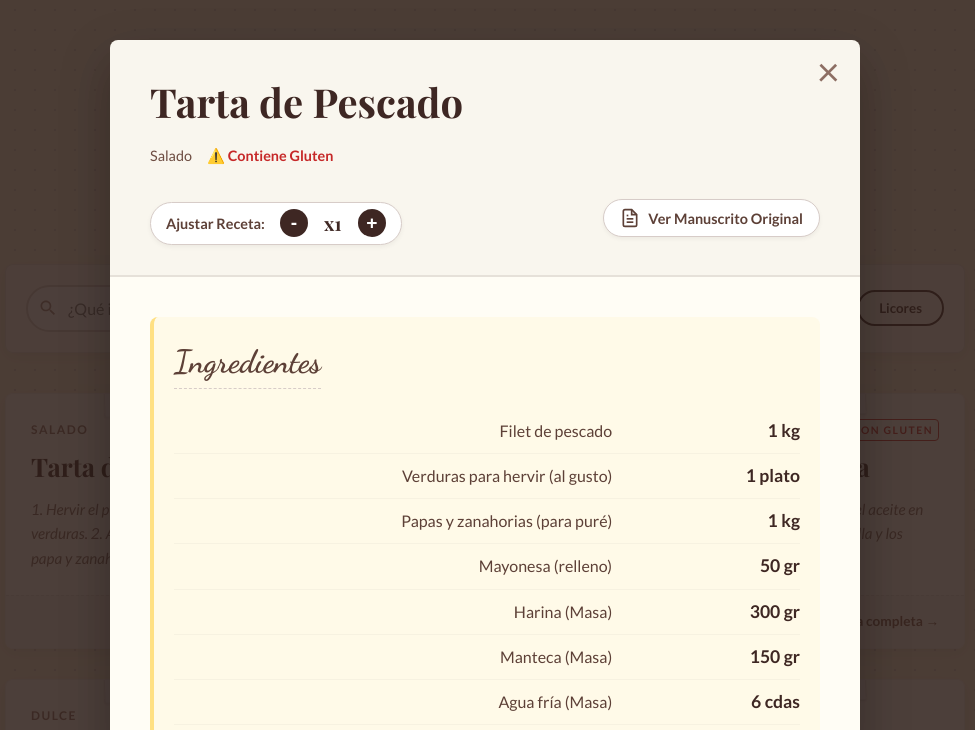
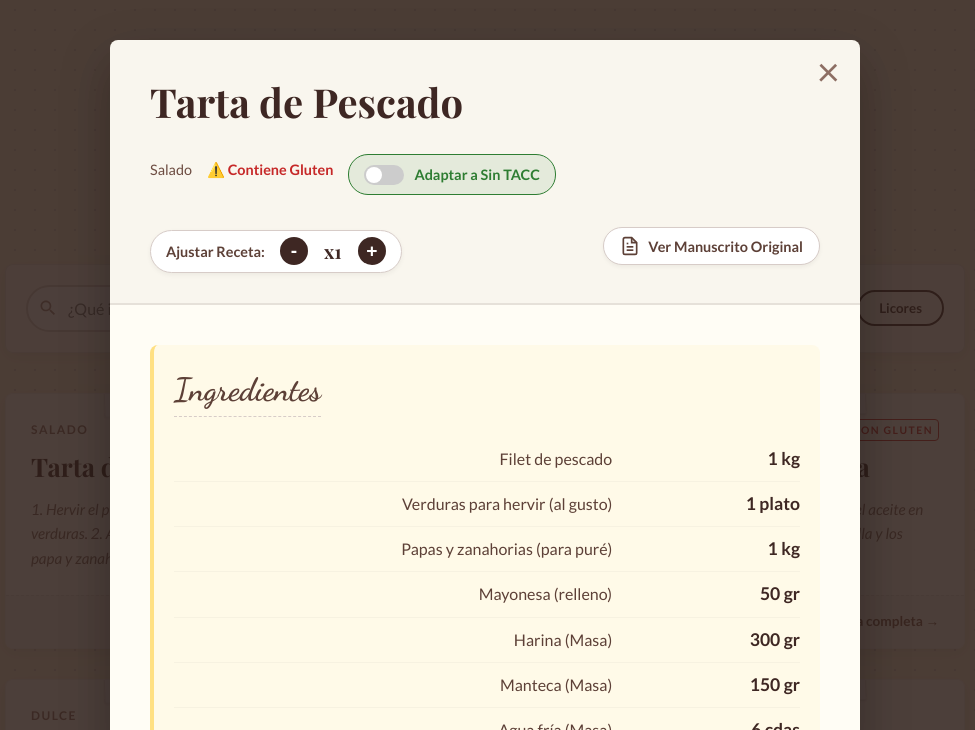
Before and after one commit to hidrapro/Recetas-de-Nini, a plain HTML site: page index.html in a window 1280 px wide. Both pictures are taken after a click on the element 310 px from the left and 520 px from the top of the page. Shown: the top 730 px of the page, without its empty margins (155-1130 px from the left). Drawn offline with nearby package versions, Linux system fonts and the light colour scheme; a web font is replaced by a local one.

Commit message:
Add files via upload

```diff
--- a/index.html
+++ b/index.html
@@ -17,6 +17,9 @@
             --ink-secondary: #5d4037;
             --ink-accent: #c62828;
             --highlight: #ffecb3;
+            --success: #2e7d32;
+            --warning-bg: #fff3e0;
+            --warning-border: #ffb74d;
 
             --font-hand: 'Dancing Script', cursive;
             --font-serif: 'Playfair Display', serif;
@@ -323,7 +326,7 @@
         }
 
         .tag-gluten-free {
-            color: #2e7d32;
+            color: var(--success);
             font-weight: bold;
             display: flex;
             align-items: center;
@@ -392,6 +395,76 @@
             to { opacity: 1; transform: translateY(0); }
         }
 
+        /* --- CONVERSOR SIN TACC --- */
+        .gf-switch-container {
+            display: flex;
+            align-items: center;
+            margin-top: 10px;
+            padding: 8px 15px;
+            background-color: rgba(46, 125, 50, 0.1);
+            border-radius: 20px;
+            border: 1px solid var(--success);
+        }
+
+        .switch {
+            position: relative;
+            display: inline-block;
+            width: 40px;
+            height: 20px;
+            margin-right: 10px;
+        }
+
+        .switch input { opacity: 0; width: 0; height: 0; }
+
+        .slider {
+            position: absolute;
+            cursor: pointer;
+            top: 0; left: 0; right: 0; bottom: 0;
+            background-color: #ccc;
+            transition: .4s;
+            border-radius: 34px;
+        }
+
+        .slider:before {
+            position: absolute;
+            content: "";
+            height: 16px;
+            width: 16px;
+            left: 2px;
+            bottom: 2px;
+            background-color: white;
+            transition: .4s;
+            border-radius: 50%;
+        }
+
+        input:checked + .slider {
+            background-color: var(--success);
+        }
+
+        input:checked + .slider:before {
+            transform: translateX(20px);
+        }
+
+        .ing-replacement {
+            color: var(--success);
+            font-weight: bold;
+            font-style: italic;
+        }
+
+        /* GF ADVICE BOX */
+        .gf-advice {
+            display: none;
+            background-color: var(--warning-bg);
+            border: 1px solid var(--warning-border);
+            color: #e65100;
+            padding: 15px;
+            border-radius: 8px;
+            margin-bottom: 20px;
+            font-size: 0.9rem;
+            line-height: 1.5;
+        }
+        .gf-advice.show { display: block; animation: fadeIn 0.5s; }
+
         /* Scaler Control */
         .scaler-container {
             margin-top: 20px;
@@ -481,6 +554,15 @@
             <div class="recipe-tags">
                 <span id="modalCategory">Categoría</span>
                 <span id="modalGluten"></span>
+
+                <!-- SWITCH GLUTEN FREE -->
+                <div id="gfSwitchContainer" class="gf-switch-container" style="display:none;">
+                    <label class="switch">
+                        <input type="checkbox" id="gfToggle" onchange="app.toggleGlutenFree()">
+                        <span class="slider"></span>
+                    </label>
+                    <span style="font-weight:bold; color:var(--success); font-size:0.9rem;">Adaptar a Sin TACC</span>
+                </div>
             </div>
 
             <div style="display:flex; justify-content:space-between; align-items:center; flex-wrap:wrap; gap:10px;">
@@ -513,6 +595,11 @@
                 <p style="margin-top:10px; font-size:0.8rem; color:#666;">(Puede demorar en cargar según el tamaño de la foto)</p>
             </div>
 
+            <!-- ADVERTENCIA GF DINAMICA -->
+            <div id="gfAdvice" class="gf-advice">
+                <strong>💡 Tip de Experto:</strong> Las harinas sin gluten (premezcla) absorben mucho más líquido que el trigo. La conversión es 1 a 1 para simplificar, pero es probable que tu masa necesite <strong>más hidratación</strong>. Agrega agua o leche extra de a cucharaditas hasta lograr la textura deseada.
+            </div>
+
             <div class="ingredients-section">
                 <h3 class="section-title">Ingredientes</h3>
                 <ul id="modalIngredients" class="ingredients-list">
@@ -531,6 +618,7 @@
 </div>
 
 <script>
+    // ... existing recipesDB array ...
     const recipesDB = [
         {
             id: 1,
@@ -1020,7 +1108,7 @@
         },
         {
             id: 29,
-            title: "Torta de Olga (masitas)",
+            title: "Torta de Olga",
             category: "Dulce",
             containsGluten: true,
             imgFile: "IMG_20251202_135208628_AE.jpg",
@@ -1678,11 +1766,28 @@
         currentSearch: '',
         activeRecipe: null,
         portionMultiplier: 1,
+        glutenFreeMode: false,
+
+        replacements: {
+            'harina leudante': 'Premezcla Sin TACC (+ 1 cdita Polvo Hornear)',
+            'harina blancaflor': 'Premezcla Sin TACC (+ 1 cdita Polvo Hornear)',
+            'harina común': 'Premezcla Sin TACC',
+            'harina': 'Premezcla Sin TACC',
+            'maizena': 'Almidón de Maíz (Certificado)',
+            'fécula de maíz': 'Almidón de Maíz (Certificado)',
+            'polvo royal': 'Polvo de Hornear (Certificado)',
+            'polvo de hornear': 'Polvo de Hornear (Certificado)',
+            'pan rallado': 'Rebozador Sin TACC (de Arroz)',
+            'vainillas': 'Vainillas Sin TACC',
+            'galletitas': 'Galletitas Sin TACC',
+            'avena': 'Avena Certificada / Copos de Arroz',
+            'masitas': 'Masitas Sin TACC',
+            'fideos': 'Fideos de Arroz/Maíz',
+            'bizcochos': 'Bizcochos Sin TACC'
+        },
 
         init() {
             this.renderGrid();
-
-            // Event Listener Búsqueda
             document.getElementById('searchInput').addEventListener('input', (e) => {
                 this.currentSearch = e.target.value.toLowerCase();
                 this.renderGrid();
@@ -1708,7 +1813,6 @@
         renderGrid() {
             const grid = document.getElementById('recipeGrid');
             grid.innerHTML = '';
-
             const recipes = this.getFilteredRecipes();
 
             if (recipes.length === 0) {
@@ -1745,23 +1849,35 @@
         openModal(recipe) {
             this.activeRecipe = recipe;
             this.portionMultiplier = 1;
+            this.glutenFreeMode = false; // Reset al abrir
+
+            // Reset Toggle UI
+            document.getElementById('gfToggle').checked = false;
 
             document.getElementById('modalTitle').innerText = recipe.title;
             document.getElementById('modalCategory').innerText = recipe.category;
 
             const glutenTag = document.getElementById('modalGluten');
+            const gfContainer = document.getElementById('gfSwitchContainer');
+            const gfAdvice = document.getElementById('gfAdvice');
+
+            // Reset advice visibility
+            gfAdvice.classList.remove('show');
+
             if (recipe.containsGluten) {
                 glutenTag.innerHTML = '⚠️ Contiene Gluten';
                 glutenTag.className = 'tag-gluten';
+                gfContainer.style.display = 'flex'; // Mostrar switch solo si tiene gluten
             } else {
                 glutenTag.innerHTML = '✅ Gluten Free';
                 glutenTag.className = 'tag-gluten-free';
+                gfContainer.style.display = 'none';
             }
 
             // Configurar Imagen Original
             const btnOriginal = document.getElementById('viewOriginalBtn');
             const imgContainer = document.getElementById('originalImageContainer');
-            imgContainer.classList.remove('show'); // Reset state
+            imgContainer.classList.remove('show');
 
             if (recipe.imgFile) {
                 btnOriginal.style.display = 'inline-flex';
@@ -1779,7 +1895,6 @@
 
         closeModal(event) {
             if (event && event.target.id !== 'modalOverlay' && !event.target.classList.contains('close-btn')) return;
-
             const modal = document.getElementById('modalOverlay');
             modal.classList.remove('open');
             setTimeout(() => {
@@ -1790,18 +1905,27 @@
 
         toggleOriginalImage() {
             const container = document.getElementById('originalImageContainer');
-            if (container.classList.contains('show')) {
-                container.classList.remove('show');
+            container.classList.toggle('show');
+        },
+
+        toggleGlutenFree() {
+            this.glutenFreeMode = !this.glutenFreeMode;
+
+            // Mostrar/Ocultar el consejo técnico
+            const gfAdvice = document.getElementById('gfAdvice');
+            if (this.glutenFreeMode) {
+                gfAdvice.classList.add('show');
             } else {
-                container.classList.add('show');
+                gfAdvice.classList.remove('show');
             }
+
+            this.updateModalContent();
         },
 
         updatePortion(delta) {
             if (!this.activeRecipe) return;
             const newVal = this.portionMultiplier + delta;
             if (newVal < 1) return;
-
             this.portionMultiplier = newVal;
             this.updateModalContent();
         },
@@ -1819,8 +1943,28 @@
                 let amount = ing.qty * this.portionMultiplier;
                 let displayAmount = Number.isInteger(amount) ? amount : amount.toFixed(1);
 
+                let displayName = ing.name;
+                let isReplaced = false;
+
+                // Lógica de Reemplazo Inteligente
+                if (this.glutenFreeMode) {
+                    const lowerName = ing.name.toLowerCase();
+                    // Buscar coincidencia parcial con keywords
+                    for (const [key, replacement] of Object.entries(this.replacements)) {
+                        if (lowerName.includes(key)) {
+                            // Reemplazar nombre pero mantener paréntesis explicativos si los hubiera
+                            // Simplificación: Reemplazar todo el nombre base
+                            displayName = replacement + (ing.name.includes('(') ? ' ' + ing.name.substring(ing.name.indexOf('(')) : '');
+                            isReplaced = true;
+                            break;
+                        }
+                    }
+                }
+
                 li.innerHTML = `
-                    <span class="ing-name">${ing.name}</span>
+                    <span class="ing-name ${isReplaced ? 'ing-replacement' : ''}">
+                        ${isReplaced ? '🔄 ' : ''}${displayName}
+                    </span>
                     <span class="ing-qty">${displayAmount} ${ing.unit}</span>
                 `;
                 list.appendChild(li);
@@ -1828,9 +1972,7 @@
         }
     };
 
-    // Start App
     app.init();
-
 </script>
 </body>
 </html>
```
